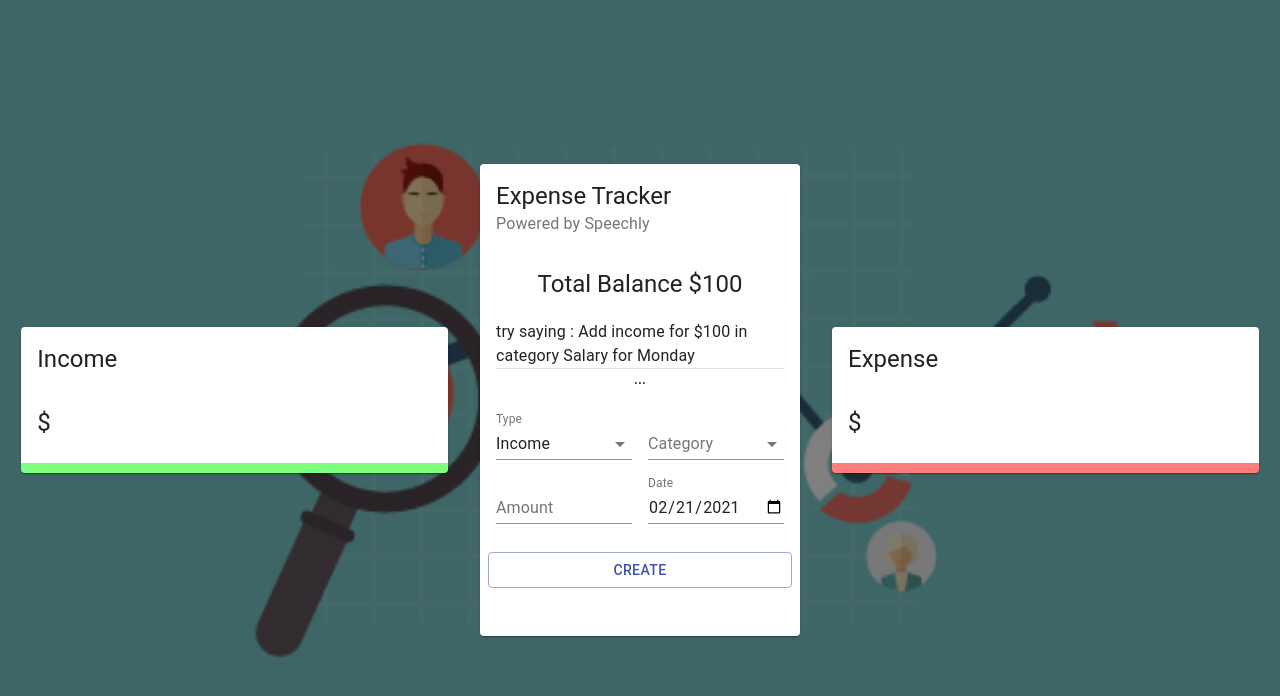
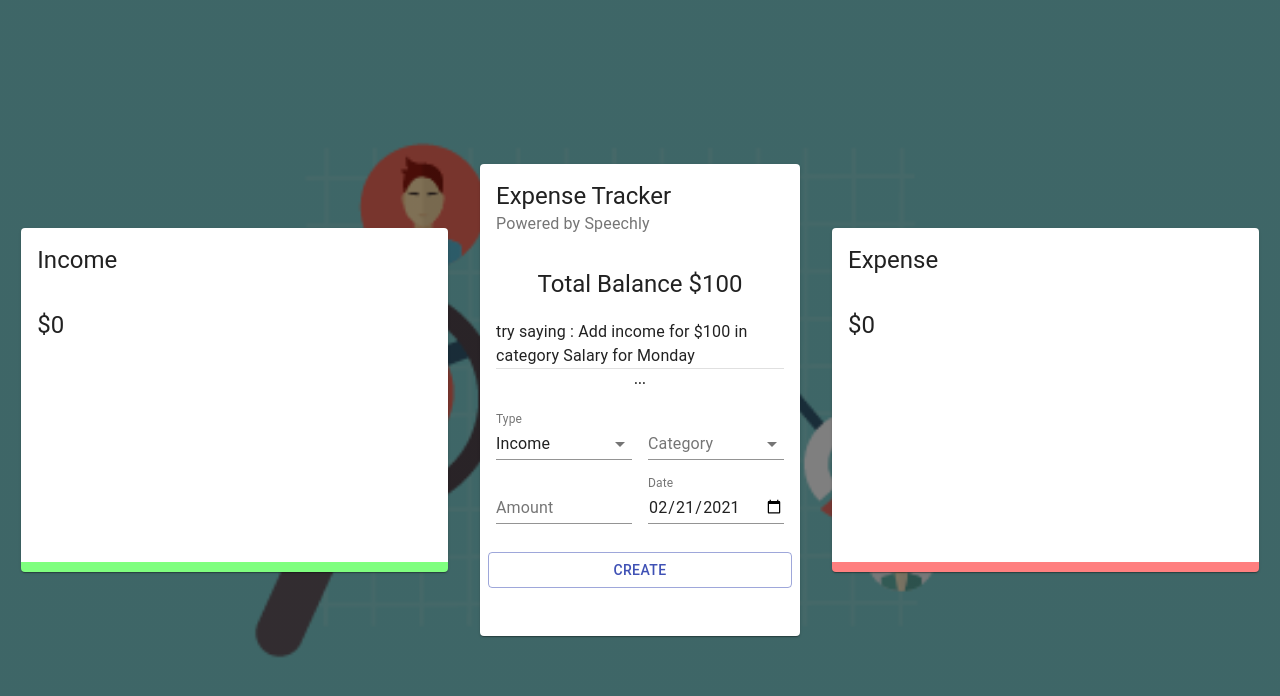
Before and after one commit to VIPIN-creator/Expense-Tracker, a React (Create React App) app: page / in a window 1280 px wide. Shown: the top 696 px of the page. Built offline with nearby package versions, Linux system fonts and the light colour scheme.

Commit message:
add chart

```diff
--- a/src/Components/Details/Details.jsx
+++ b/src/Components/Details/Details.jsx
@@ -4,16 +4,18 @@ import {Card, CardHeader, CardContent, Typography} from '@material-ui/core'
 import { Doughnut } from 'react-chartjs-2';
 
 import useStyles from './styles';
+import useTransactions from '../../useTransactions';
 
 const Details = ({title}) => {
+    const {total, chartData} = useTransactions(title);
     const classes = useStyles();
 
     return (
        <Card className = {title === 'Income' ? classes.income : classes.expense}>
            <CardHeader title = {title}/>
            <CardContent>
-               <Typography variant = "h5">$</Typography>
-               {/* <Doughnut data =" " /> */}
+               <Typography variant = "h5">${total}</Typography>
+               <Doughnut data = {chartData} />
            </CardContent>
        </Card>
     )
--- a/src/Components/Main/List/List.jsx
+++ b/src/Components/Main/List/List.jsx
@@ -15,7 +15,7 @@ const List = () => {
 
   const {deleteTransaction, transactions} = useContext(ExpenseTrackerContext);
 
-  console.log(deleteTransaction);
+  // console.log(deleteTransaction);
 
   return (
     <MUIList dense={false} className={classes.list}>
--- a/src/Context/context.js
+++ b/src/Context/context.js
@@ -8,7 +8,7 @@ export const ExpenseTrackerContext = createContext(initialState);
 export const Provider = ({children}) =>{
     const [transactions, dispatch] = useReducer(contextReducer, initialState);
 
-    console.log(transactions);
+    // console.log(transactions);
 
     /// Action Creator
     const deleteTransaction = (id) => {
--- /dev/null
+++ b/src/useTransactions.js
@@ -0,0 +1,37 @@
+import { useContext } from 'react';
+import { ExpenseTrackerContext } from './Context/context';
+
+import { incomeCategories, expenseCategories, resetCategories } from './Constants/categories';
+
+const useTransactions = (title) => {
+    resetCategories();
+
+    const { transactions } = useContext(ExpenseTrackerContext);
+    const rightTransactions = transactions.filter( (t) => title === t.type);
+    const total = rightTransactions.reduce((acc, currVal) => acc += currVal.amount, 0);
+    const categories = title === 'Income' ? incomeCategories : expenseCategories;
+
+    rightTransactions.forEach((t) =>{
+        const category = categories.find((c) => t.category === c.type);
+
+        if(category){
+            category.amount += t.amount;
+        }
+    });
+
+    console.log({rightTransactions, total, categories});
+
+    const filteredCategories = categories.filter((c) => c.amount > 0 );
+
+    const chartData = {
+        datasets : [{
+            data : filteredCategories.map((c) => c.amount),
+            backgroundColor : filteredCategories.map((c) => c.color),
+        }],
+        labels : filteredCategories.map((c) => c.type)
+    };
+
+    return {filteredCategories, total, chartData};
+};
+
+export default useTransactions;
```
